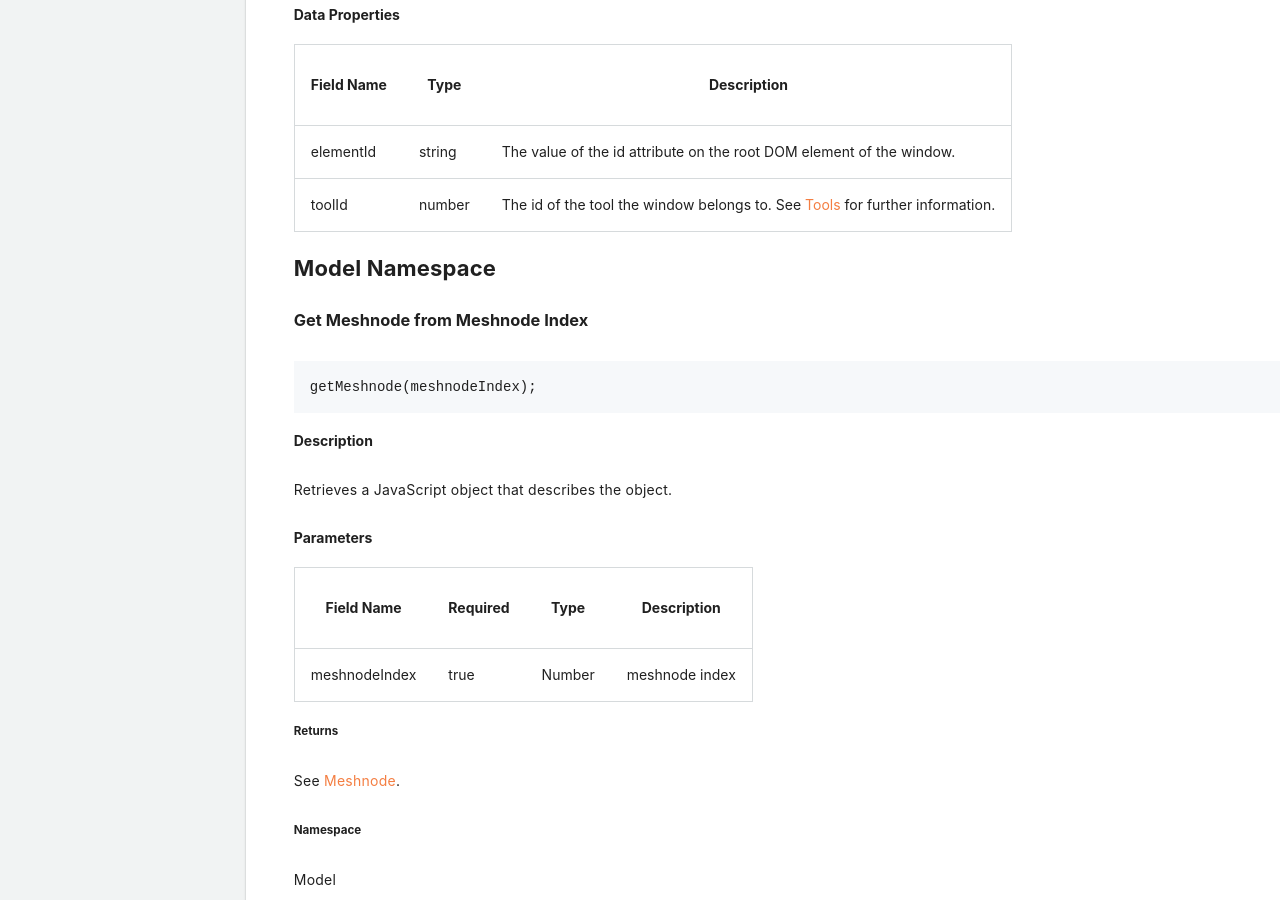
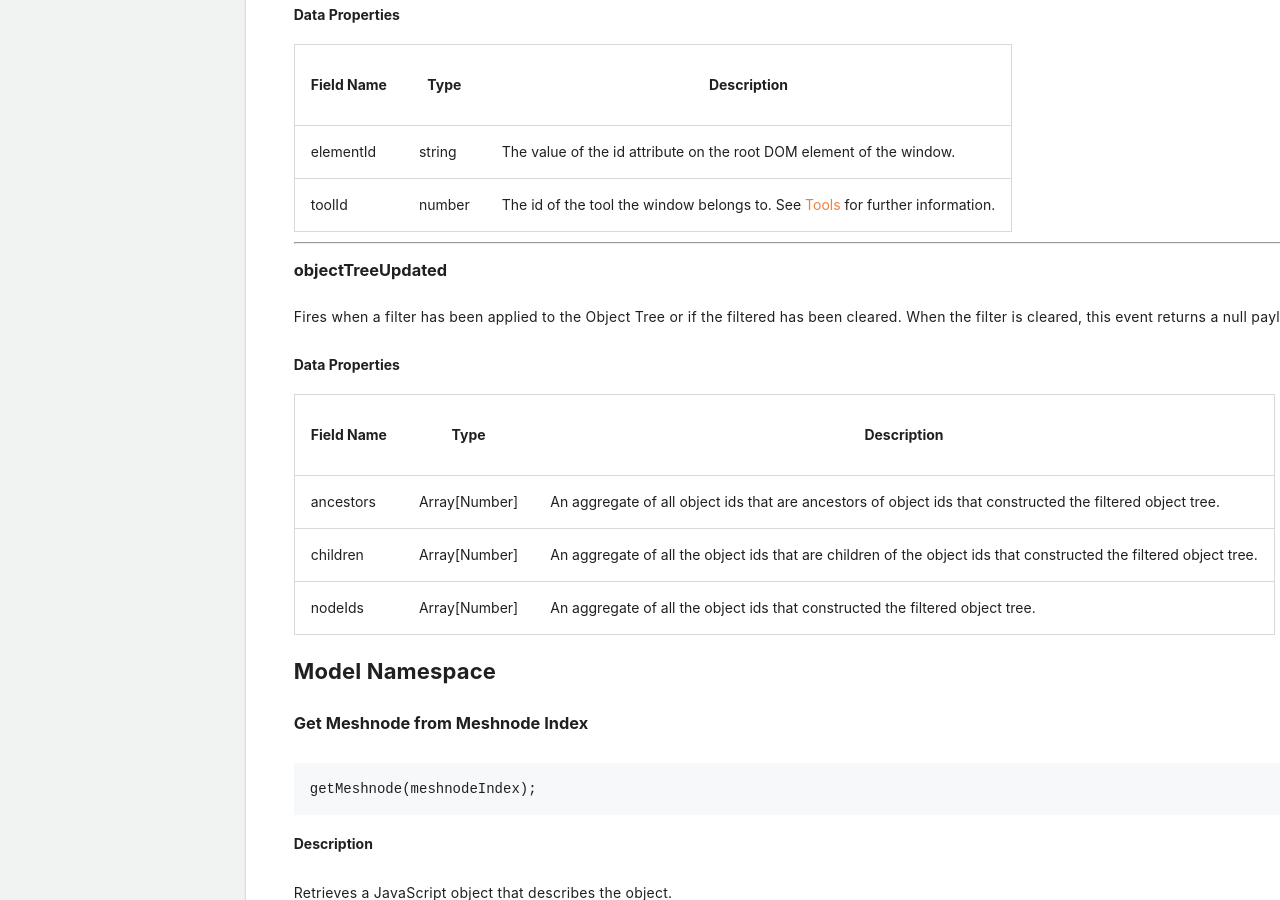
Before and after one commit to procore/documentation, a Jekyll site: the page built from bim_webviewer/bim_web_viewer.md, in a window 1280 px wide and 900 px high, scrolled down 31042 px. Built offline with Jekyll 4.4.1, drawn with Linux system fonts in a browser that asks for light colours; comment, search, counter and statistics services are not loaded.

Commit message:
Added new event documentation

```diff
--- a/bim_webviewer/bim_web_viewer.md
+++ b/bim_webviewer/bim_web_viewer.md
@@ -1521,6 +1521,22 @@ Fires when a window based tool has been hidden.
 | - | - | - |
 | elementId | string | The value of the id attribute on the root DOM element of the window. |
 | toolId | number | The id of the tool the window belongs to. See [Tools](#tools) for further information. |
+
+---
+
+### objectTreeUpdated
+
+<p class="heading-link-container"><a class="heading-link" href="#objecttreeupdated"></a></p>
+
+Fires when a filter has been applied to the Object Tree or if the filtered has been cleared. When the filter is cleared, this event returns a null payload.
+
+#### Data Properties
+
+| Field Name | Type | Description |
+| - | - | - |
+| ancestors | Array[Number] | An aggregate of all object ids that are ancestors of object ids that constructed the filtered object tree. |
+| children | Array[Number] | An aggregate of all the object ids that are children of the object ids that constructed the filtered object tree. |
+| nodeIds | Array[Number] | An aggregate of all the object ids that constructed the filtered object tree. |
 
 ## Model Namespace
 
```
